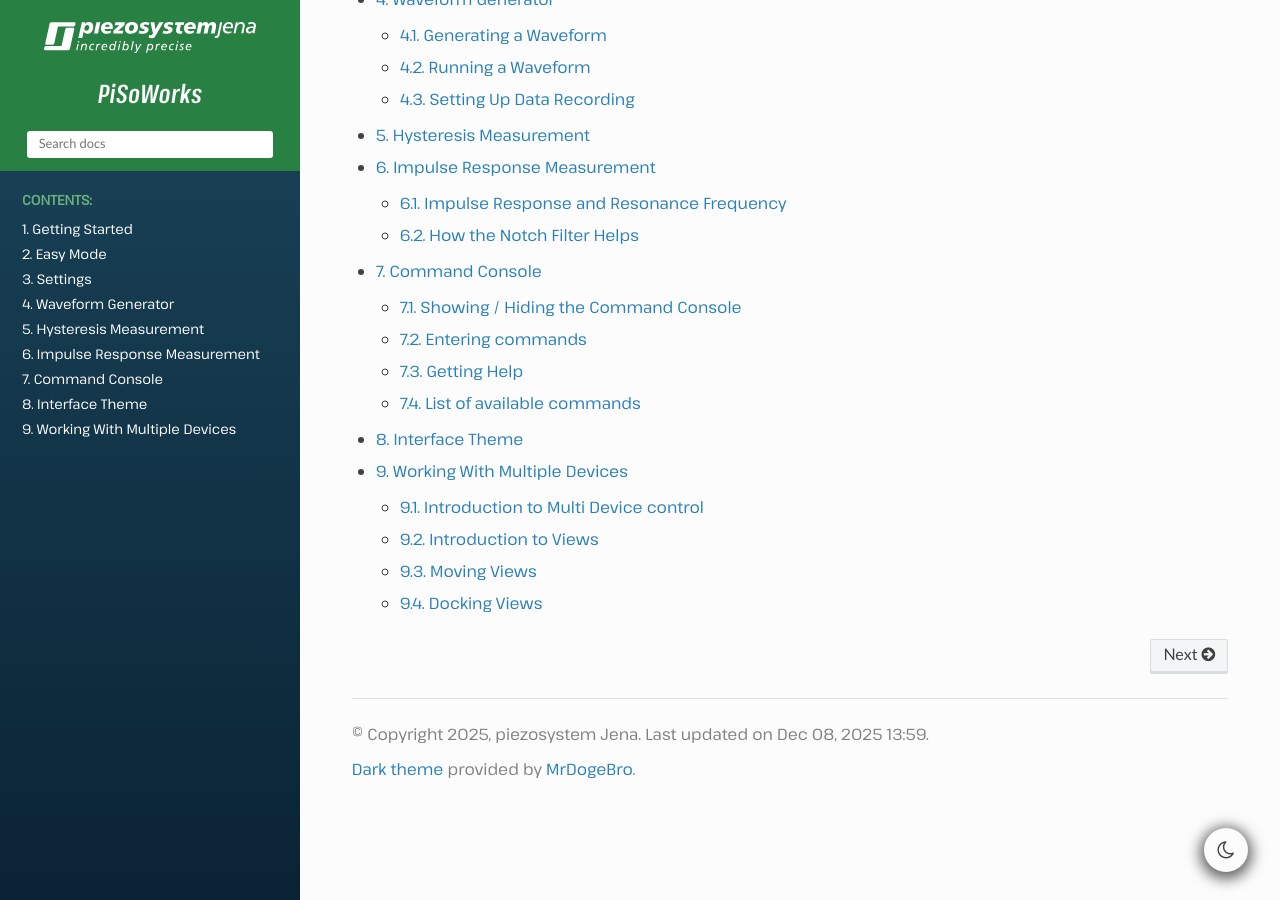
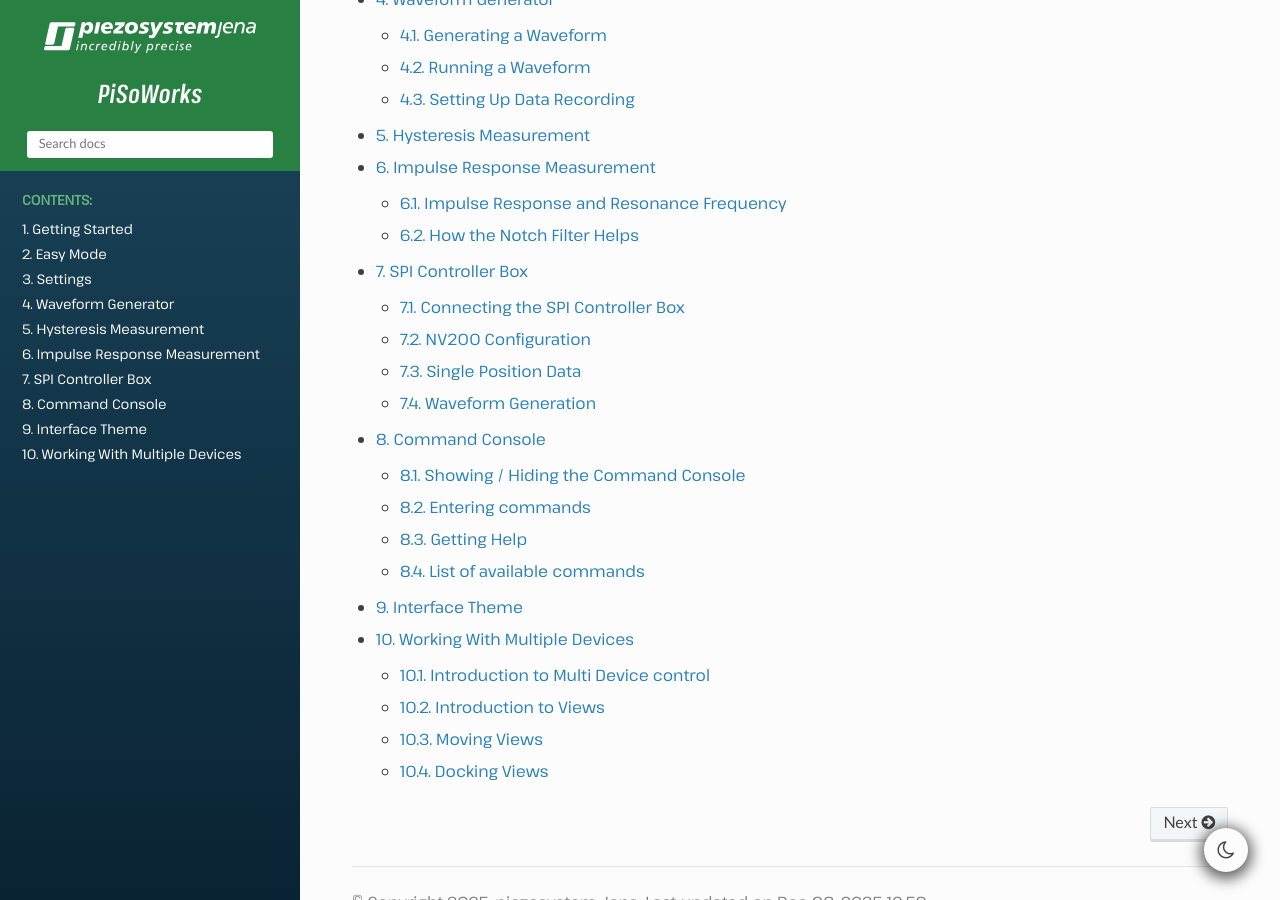
Before and after one commit to piezosystemjena/PiSoWorks, a Sphinx documentation site: the page built from doc/index.rst, in a window 1280 px wide and 900 px high, scrolled down 1872 px. Built offline with Sphinx 7.4.7 and the Read the Docs theme 3.1.0, drawn with Linux system fonts in a browser that asks for light colours; some of the changed lines change nothing that is shown.

Commit message:
Add SPI Box manual

```diff
--- a/doc/index.rst
+++ b/doc/index.rst
@@ -49,6 +49,7 @@
    waveform.rst
    hysteresis.rst
    impulse_response.rst
+   spi_controller_box.rst
    console.rst
    themes.rst
    multiple_devices.rst
--- /dev/null
+++ b/doc/spi_controller_box.rst
@@ -0,0 +1,132 @@
+SPI Controller Box
+===================
+
+The SPI Controller Box allows you to control multiple NV200 amplifiers simultaneously through
+a centralized interface. PiSoWorks provides full support for operating the SPI Controller Box,
+enabling you to send individual position commands, generate complex waveforms across multiple
+channels, and monitor real-time feedback from your actuators.
+
+.. image:: images/spi_overview.png
+   :alt: SPI Controller Box Overview
+
+
+Connecting the SPI Controller Box
+----------------------------------
+
+To use the SPI Controller Box with PiSoWorks:
+
+1. Connect the SPI Controller Box to your computer via Ethernet or USB
+2. Launch the PiSoWorks application
+3. Add an SPI Box View from the menu (View → Add SPI Box View...)
+4. Establish a connection to the device
+
+
+NV200 Configuration
+-------------------
+
+Before sending data from the SPI Controller Box to the amplifiers, each NV200 must be
+configured to accept SPI input and provide the desired output. To start, connect the NV200s
+to your computer and add an NV200 View (View → Add NV200 View…). Connect to the selected
+NV200 and switch to the Settings tab.
+
+Two parameters must be configured for proper operation with the SPI Controller Box:
+
+* **Modulation Source**: To enable setpoint control via SPI, set the modulation source to **SPI (IN)**.
+* **SPI Output**: Select the desired data source from the **SPI (OUT)** dropdown menu.
+
+Additional parameters such as slew rate, PID settings, and filters may also be adjusted as needed.
+
+.. image:: images/spi_nv200_config.png
+   :alt: NV200 Configuration for SPI Controller Box
+
+
+Single Position Data
+--------------------
+
+After configuring the NV200 amplifiers, you can send both single position commands and
+waveform data to the NV200 units. Use the **Single Dataset** box to send position values
+simultaneously to each individual channel.
+
+Position Values
+^^^^^^^^^^^^^^^
+
+Position values are specified as percentages from 0 to 100, where:
+
+* **0%** represents the minimum possible voltage or position (depending on whether the system
+  is in open- or closed-loop mode)
+* **100%** represents the maximum possible voltage or position for the connected actuator
+
+Examples
+^^^^^^^^
+
+**Closed-loop operation:**
+   If an actuator with a travel range of 200 µm is operated in closed loop and you want to
+   move it to 50 µm, you must enter **25%** as the position value.
+
+**Open-loop operation:**
+   If an actuator is driven in open loop with a voltage range of –20 V to 130 V, and you
+   want to output 30 V, the corresponding position value is **33.33%**.
+
+Sending Position Data
+^^^^^^^^^^^^^^^^^^^^^
+
+To apply the selected position values:
+
+1. Enter the desired position percentages for each channel in the Single Dataset box
+2. Click the :guilabel:`Send` button to transmit the data
+3. The returned SPI data (e.g., actuator position, setpoint values, etc.) is displayed in
+   the **Receive** column
+
+.. image:: images/spi_send_single.png
+   :alt: Single Dataset Configuration
+
+
+Waveform Generation
+-------------------
+
+To configure waveform output for each channel, use the **Multiple Datasets** box. This allows
+you to generate and play back various types of waveforms on the connected channels.
+
+Configuring Waveforms
+^^^^^^^^^^^^^^^^^^^^^
+
+1. Select the waveform parameters for a channel by switching between the corresponding tabs
+2. Configure the waveform settings (type, frequency, amplitude, etc.)
+3. Click :guilabel:`Start` to upload and begin playback of the waveform data
+4. To retrieve the stored SPI responses for each waveform data point, click the
+   :guilabel:`Plot Data` button
+5. The recorded response will then be plotted in the embedded graph
+
+.. image:: images/spi_send_multi.png
+   :alt: Waveform Configuration
+
+
+Custom Waveform Files
+^^^^^^^^^^^^^^^^^^^^^
+
+You can also provide a custom waveform in the form of a CSV or Excel file for playback.
+
+**File Format Requirements:**
+
+* The file must contain a single column
+* Each row represents one data point
+* Each data entry specifies a position value expressed as a percentage from 0 to 100
+
+.. tip::
+   Custom waveform files allow you to create complex position sequences that would be
+   difficult to generate using the built-in waveform types. This is particularly useful
+   for specialized testing or calibration procedures.
+
+
+Viewing Recorded Data
+^^^^^^^^^^^^^^^^^^^^^
+
+After running a waveform, the SPI Controller Box records the response data from the NV200
+amplifiers. This data can be visualized using the embedded plotting functionality:
+
+* Click :guilabel:`Plot Data` to display the recorded responses
+* The graph shows the relationship between the sent waveform and the measured response
+* This is useful for verifying system performance and analyzing actuator behavior
+
+.. image:: images/spi_plot_data.png
+   :alt: Plotted Waveform Data
```
Also changed, not shown: doc/images/spi_nv200_config.png (added), doc/images/spi_overview.png (added), doc/images/spi_plot_data.png (added), doc/images/spi_send_multi.png (added), doc/images/spi_send_single.png (added).
